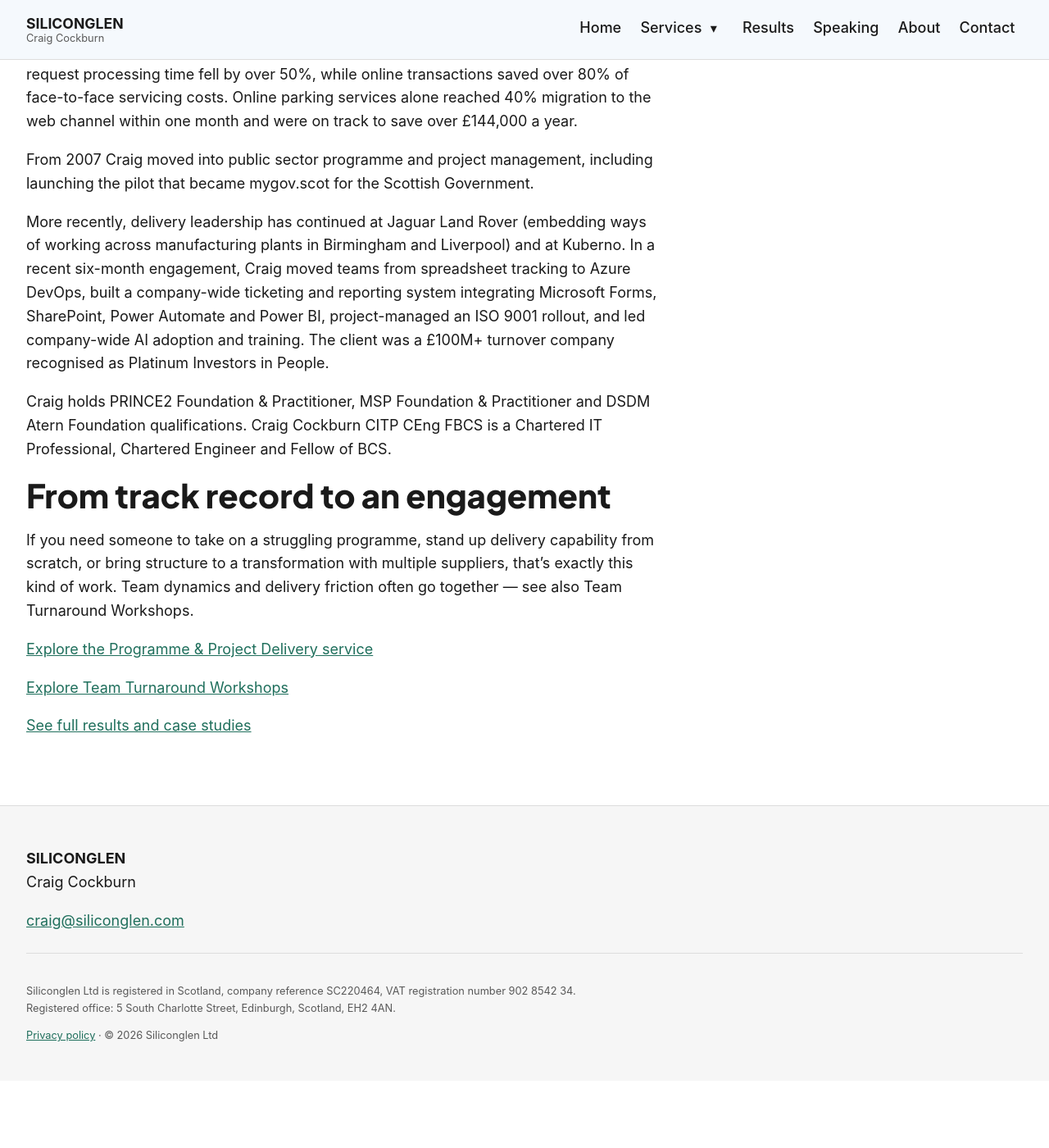
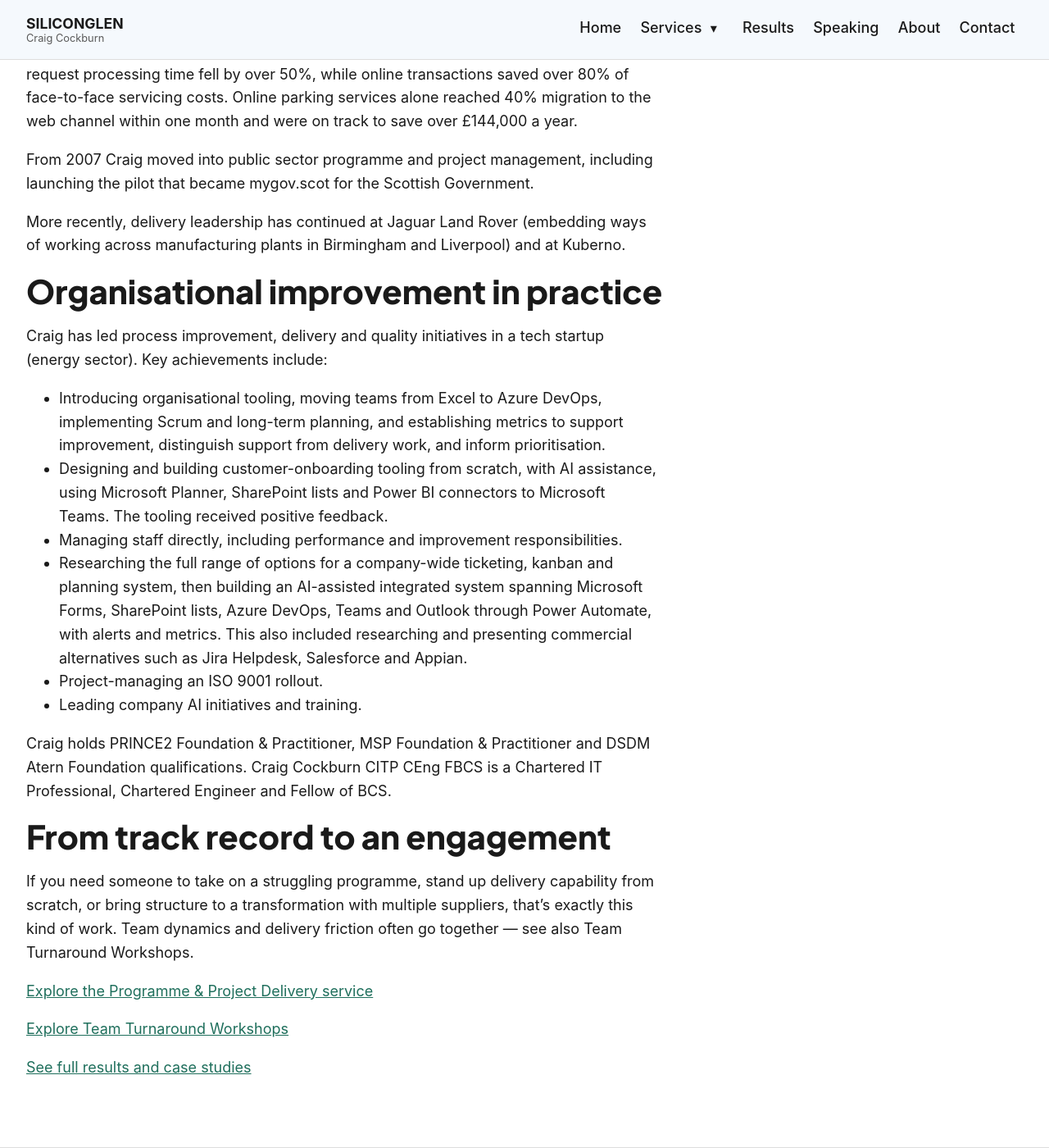
Before and after one commit to siliconglen/siliconglen-site, a Jekyll site: the page built from work-with-me/delivery/index.md, in a window 1280 px wide and 1400 px high, scrolled down 951 px. Shown: the whole window at 82% size. Built offline with Jekyll 4.4.1, drawn with Linux system fonts in a browser that asks for light colours; before the commit the page ends 2269 px from its top, so only the background shows below that.

Commit message:
Revise delivery track record content

```diff
--- a/work-with-me/delivery/index.md
+++ b/work-with-me/delivery/index.md
@@ -21,7 +21,18 @@ The programme also made Southwark self-sufficient on its new CMS, replacing a mo
 
 From 2007 Craig moved into public sector programme and project management, including launching the pilot that became mygov.scot for the Scottish Government.
 
-More recently, delivery leadership has continued at Jaguar Land Rover (embedding ways of working across manufacturing plants in Birmingham and Liverpool) and at Kuberno. In a recent six-month engagement, Craig moved teams from spreadsheet tracking to Azure DevOps, built a company-wide ticketing and reporting system integrating Microsoft Forms, SharePoint, Power Automate and Power BI, project-managed an ISO 9001 rollout, and led company-wide AI adoption and training. The client was a £100M+ turnover company recognised as Platinum Investors in People.
+More recently, delivery leadership has continued at Jaguar Land Rover (embedding ways of working across manufacturing plants in Birmingham and Liverpool) and at Kuberno.
+
+## Organisational improvement in practice
+
+Craig has led process improvement, delivery and quality initiatives in a tech startup (energy sector). Key achievements include:
+
+- Introducing organisational tooling, moving teams from Excel to Azure DevOps, implementing Scrum and long-term planning, and establishing metrics to support improvement, distinguish support from delivery work, and inform prioritisation.
+- Designing and building customer-onboarding tooling from scratch, with AI assistance, using Microsoft Planner, SharePoint lists and Power BI connectors to Microsoft Teams. The tooling received positive feedback.
+- Managing staff directly, including performance and improvement responsibilities.
+- Researching the full range of options for a company-wide ticketing, kanban and planning system, then building an AI-assisted integrated system spanning Microsoft Forms, SharePoint lists, Azure DevOps, Teams and Outlook through Power Automate, with alerts and metrics. This also included researching and presenting commercial alternatives such as Jira Helpdesk, Salesforce and Appian.
+- Project-managing an ISO 9001 rollout.
+- Leading company AI initiatives and training.
 
 Craig holds PRINCE2 Foundation & Practitioner, MSP Foundation & Practitioner and DSDM Atern Foundation qualifications. Craig Cockburn CITP CEng FBCS is a Chartered IT Professional, Chartered Engineer and Fellow of BCS.
 
```
Also changed, not shown: about/index.md (+1 -3 lines), ai/index.md (+0 -2 lines), index.md (+0 -2 lines).
